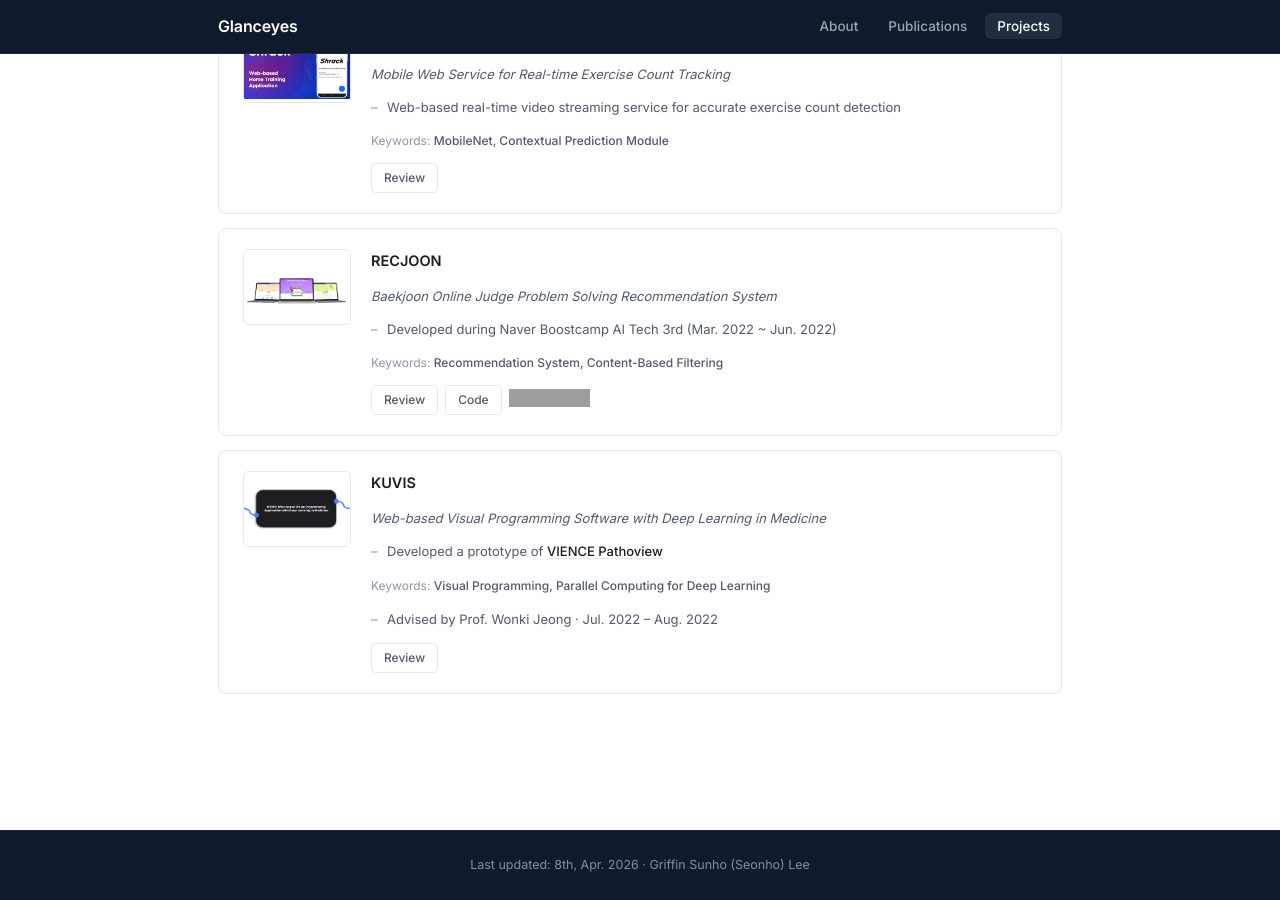
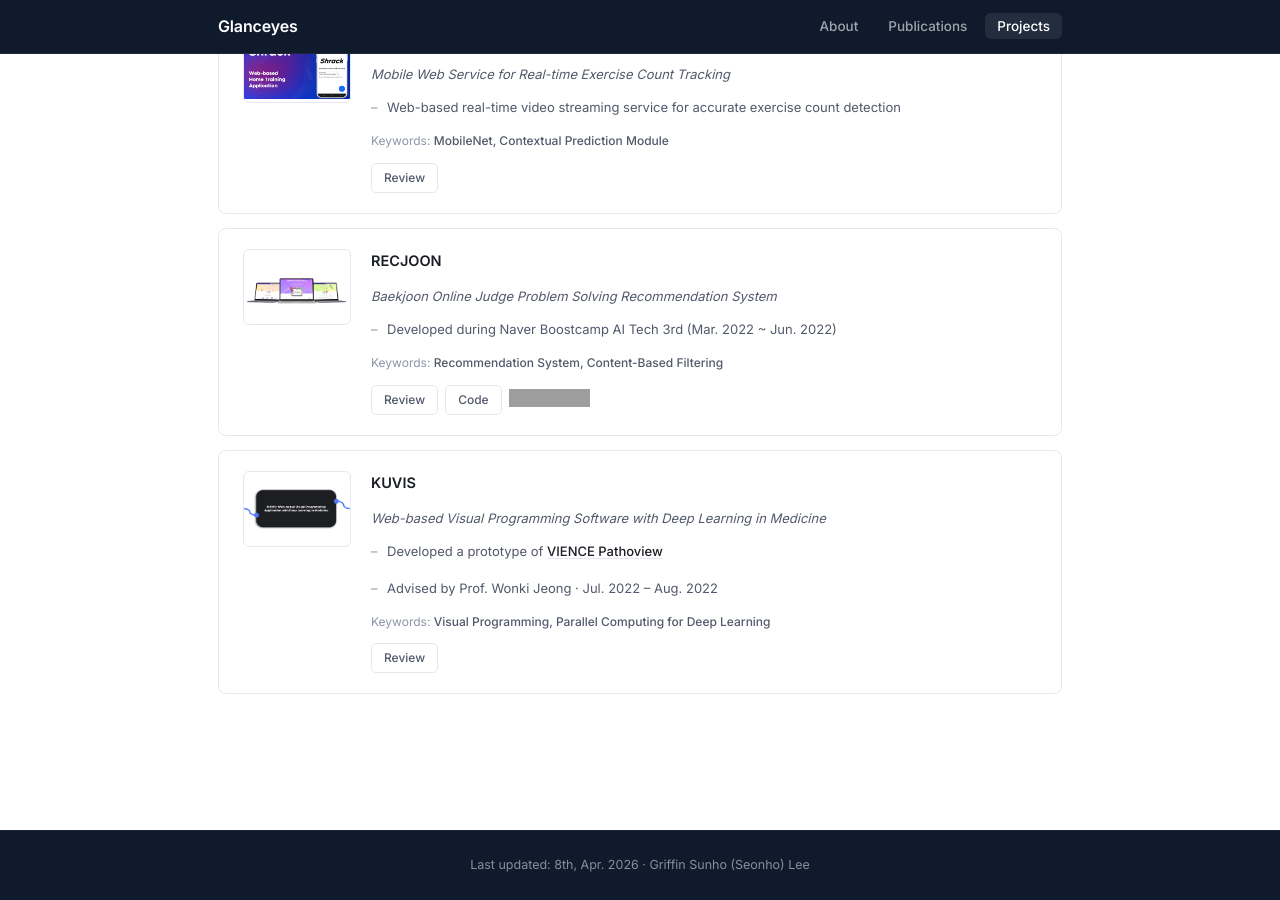
Before and after one commit to Glanceyes/Glanceyes.github.io, a Jekyll site: the page built from _pages/projects.md, in a window 1280 px wide and 900 px high, scrolled down 1100 px. Built offline with Jekyll 4.4.1, drawn with Linux system fonts in a browser that asks for light colours; grey boxes are pictures that could not be loaded.

Commit message:
Move KUVIS advisor/date bullet above Keywords
Co-Authored-By: Claude Sonnet 4.6 <noreply@anthropic.com>

```diff
--- a/_pages/projects.md
+++ b/_pages/projects.md
@@ -116,10 +116,10 @@ featured_image: /images/about/banner_image.jpg
           <ul class="project-bullets">
             <li>Developed a prototype of <a href="https://vience.io/main" target="_blank">VIENCE Pathoview</a></li>
           </ul>
-          <div class="project-keywords">Keywords: <span>Visual Programming, Parallel Computing for Deep Learning</span></div>
           <ul class="project-bullets">
             <li>Advised by Prof. Wonki Jeong · Jul. 2022 – Aug. 2022</li>
           </ul>
+          <div class="project-keywords">Keywords: <span>Visual Programming, Parallel Computing for Deep Learning</span></div>
           <div class="project-links">
             <a href="/project/kuvis" class="project-link">Review</a>
           </div>
--- a/projects/index.html
+++ b/projects/index.html
@@ -115,10 +115,10 @@ featured_image: /images/about/banner_image.jpg
           <ul class="project-bullets">
             <li>Developed a prototype of <a href="https://vience.io/main" target="_blank">VIENCE Pathoview</a></li>
           </ul>
-          <div class="project-keywords">Keywords: <span>Visual Programming, Parallel Computing for Deep Learning</span></div>
           <ul class="project-bullets">
             <li>Advised by Prof. Wonki Jeong · Jul. 2022 – Aug. 2022</li>
           </ul>
+          <div class="project-keywords">Keywords: <span>Visual Programming, Parallel Computing for Deep Learning</span></div>
           <div class="project-links">
             <a href="/project/kuvis" class="project-link">Review</a>
           </div>
```
